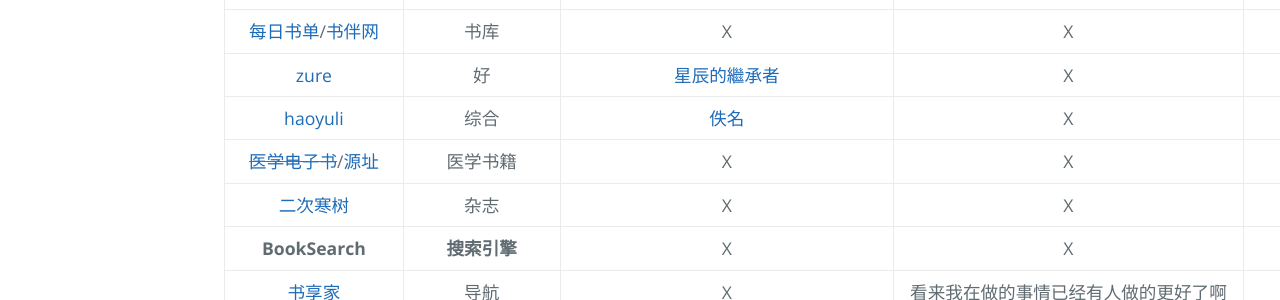
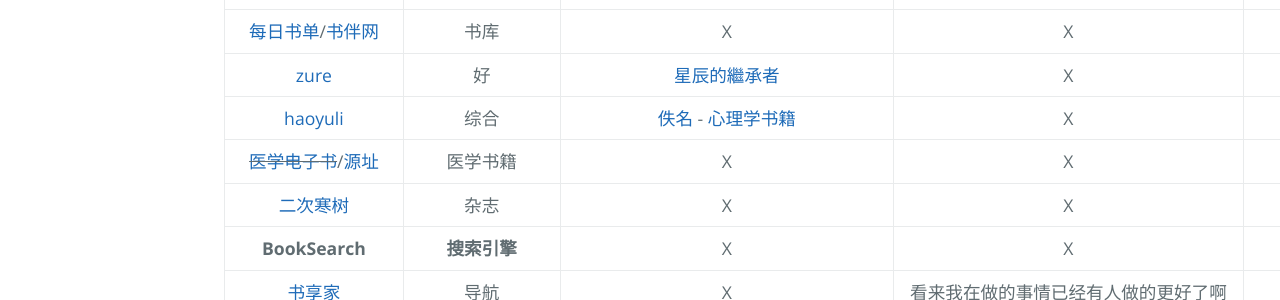
Before and after one commit to AmbroseRen/test, a Jekyll site: the page built from Library/BookSearch.md, in a window 1280 px wide and 900 px high. Shown: the part 257-557 px from the top of the window. Built offline with Jekyll 4.4.1, drawn with Linux system fonts in a browser that asks for light colours; our own code applies the rules of GitHub Pages for plain Markdown files; the repository's description, which GitHub fills in, is left out.

Commit message:
Update BookSearch.md

```diff
--- a/Library/BookSearch.md
+++ b/Library/BookSearch.md
@@ -11,7 +11,7 @@
 | __Library__ | __书库__ | X | X | X |
 | [每日书单](https://pan.shudan.vip/)/[书伴网](https://www.shuban.net/) | 书库 | X | X | [rejoice](http://www.rejoiceblog.com/)pay |
 | [zure](https://zure.fun/) | 好 | [星辰的繼承者](https://zure.fun/book/fc466fba-b68d-11e8-8364-560001a72e1e/) | X | X |
-| [haoyuli](http://book.haoyuli.cn/Z.1.%E7%9B%AE%E5%BD%95%E7%B4%A2%E5%BC%95/%E5%85%A8%E9%83%A8.html) | 综合 | [佚名](https://http561856124.wordpress.com/) | X | X |
+| [haoyuli](http://book.haoyuli.cn/Z.1.%E7%9B%AE%E5%BD%95%E7%B4%A2%E5%BC%95/%E5%85%A8%E9%83%A8.html) | 综合 | [佚名](https://http561856124.wordpress.com/) - [心理学书籍](http://www.ixinqing.com/) | X | X |
 | ~~[医学电子书](https://yixueshu.gitee.io/)~~/[源址](https://github.com/scienceasdf/medical-books/releases) | 医学书籍 | X | X | X |
 | [二次寒树](https://echs.herokuapp.com/) | 杂志 | X | X | X |
 | __BookSearch__ | __搜索引擎__ | X | X | X |
```
